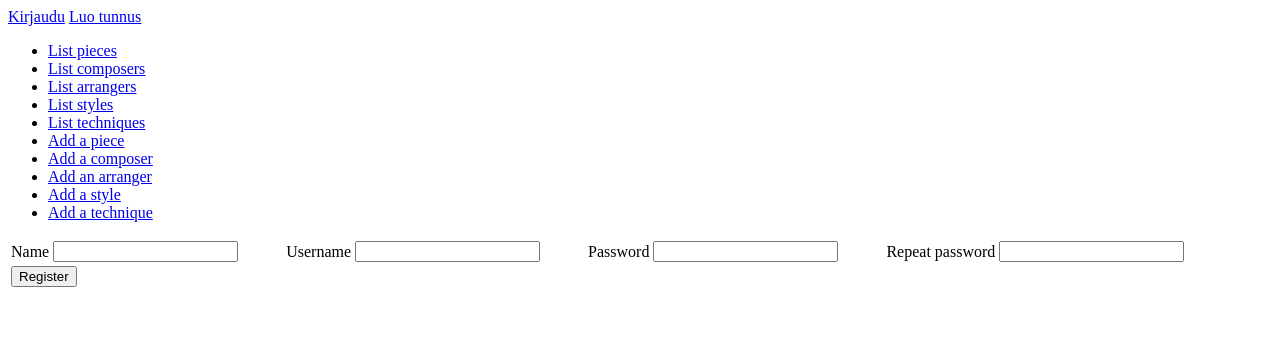
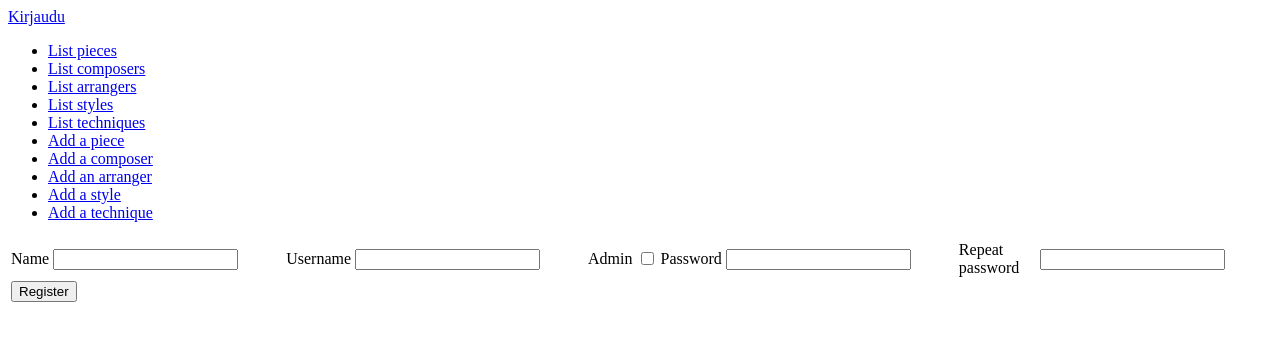
Before and after one commit to jenkarper/kellonuotisto, a Flask app: page /auth/register/ in a window 1280 px wide. Shown: the top 341 px of the page. Run offline with Flask 2, Linux system fonts and the light colour scheme.

Commit message:
Added attribute 'admin' in User, corrected html indentation

```diff
--- a/application/auth/forms.py
+++ b/application/auth/forms.py
@@ -14,6 +14,7 @@ class LoginForm(FlaskForm):
 class RegistrationForm(FlaskForm):
     name = StringField("Name", validators=[DataRequired()])
     username = StringField("Username", validators=[DataRequired()])
+    admin = BooleanField("Admin")
     password = PasswordField("Password", validators=[DataRequired()])
     password2 = PasswordField("Repeat password", validators=[DataRequired(), EqualTo("password")])
     #submit = SubmitField("Register")
--- a/application/auth/views.py
+++ b/application/auth/views.py
@@ -19,8 +19,9 @@ def auth_create():
     name = form.name.data
     username = form.username.data
     password = form.password.data
+    admin = form.admin.data
 
-    u = User(name, username, password)
+    u = User(name, username, password, admin)
 
     db.session().add(u)
     db.session().commit()
--- a/application/pieces/forms.py
+++ b/application/pieces/forms.py
@@ -2,7 +2,7 @@ from flask_wtf import FlaskForm
 from wtforms import StringField, IntegerField, validators
 
 class PieceForm(FlaskForm):
-    name = StringField("Piece name", [validators.required(), validators.length(min=5, max=30)])
+    name = StringField("Piece name", [validators.required(), validators.length(min=5, max=50)])
     octaves = StringField("Used octaves", [validators.required(), validators.length(min=1, max=20)])
     length = IntegerField("Length (in minutes)")
 
--- a/application/templates/auth/register.html
+++ b/application/templates/auth/register.html
@@ -1,6 +1,6 @@
+
 
 {% extends "layout.html" %}
-
 {% block body %}
 <form method="POST" action="{{ url_for('auth_create') }}">
    <table>
@@ -14,7 +14,9 @@
       <td>
          <ul>
             {% for error in form.name.errors %}
-	    <span style="color: red;"><li>{{ error }}</li></span>
+            <span style="color: red;">
+               <li>{{ error }}</li>
+            </span>
             {% endfor %}
          </ul>
       </td>
@@ -27,9 +29,17 @@
       <td>
          <ul>
             {% for error in form.username.errors %}
-	    <span style="color: red;"><li>{{ error }}</li></span>
+            <span style="color: red;">
+               <li>{{ error }}</li>
+            </span>
             {% endfor %}
          </ul>
+      </td>
+      <td>
+         {{ form.admin.label }}
+      </td>
+      <td>
+         {{ form.admin }}
       </td>
       <td>
          {{ form.password.label }}
@@ -40,7 +50,9 @@
       <td>
          <ul>
             {% for error in form.password.errors %}
-	    <span style="color: red;"><li>{{ error }}</li></span>
+            <span style="color: red;">
+               <li>{{ error }}</li>
+            </span>
             {% endfor %}
          </ul>
       </td>
@@ -53,7 +65,9 @@
       <td>
          <ul>
             {% for error in form.password2.errors %}
-	    <span style="color: red;"><li>{{ error }}</li></span>
+            <span style="color: red;">
+               <li>{{ error }}</li>
+            </span>
             {% endfor %}
          </ul>
       </td>
--- a/application/templates/composers/list.html
+++ b/application/templates/composers/list.html
@@ -8,11 +8,7 @@
       {% for composer in composers %}
       <tr>
          <td>{{ composer.name }}</td>
-      <td>
-         <form method="GET" action="{{ url_for('composers_modify') }}">
-            <input type="submit" value="Modify"/>
-         </form>
-      </td>
+         <!--<td><a href="{{ url_for('composers_modify', composer_id=composer.id) }}">Muokkaa</a></td>-->
       </tr>
       {% endfor %}
    </table>
--- a/application/templates/layout.html
+++ b/application/templates/layout.html
@@ -12,7 +12,10 @@
       </p>
       {% else %}
       <a href="{{ url_for('auth_login') }}">Kirjaudu</a>
-      <a href="{{ url_for('auth_form') }}">Luo tunnus</a>
+      {% endif %}
+
+      {% if current_user.is_admin %}
+      <p><a href="{{ url_for('auth_form') }}">Luo uusi käyttäjä</a></p>
       {% endif %}
 
       <ul>
```
Also changed, not shown: application/auth/models.py (+6 -1 lines). Lines whose indentation alone changed are shown as unchanged.
